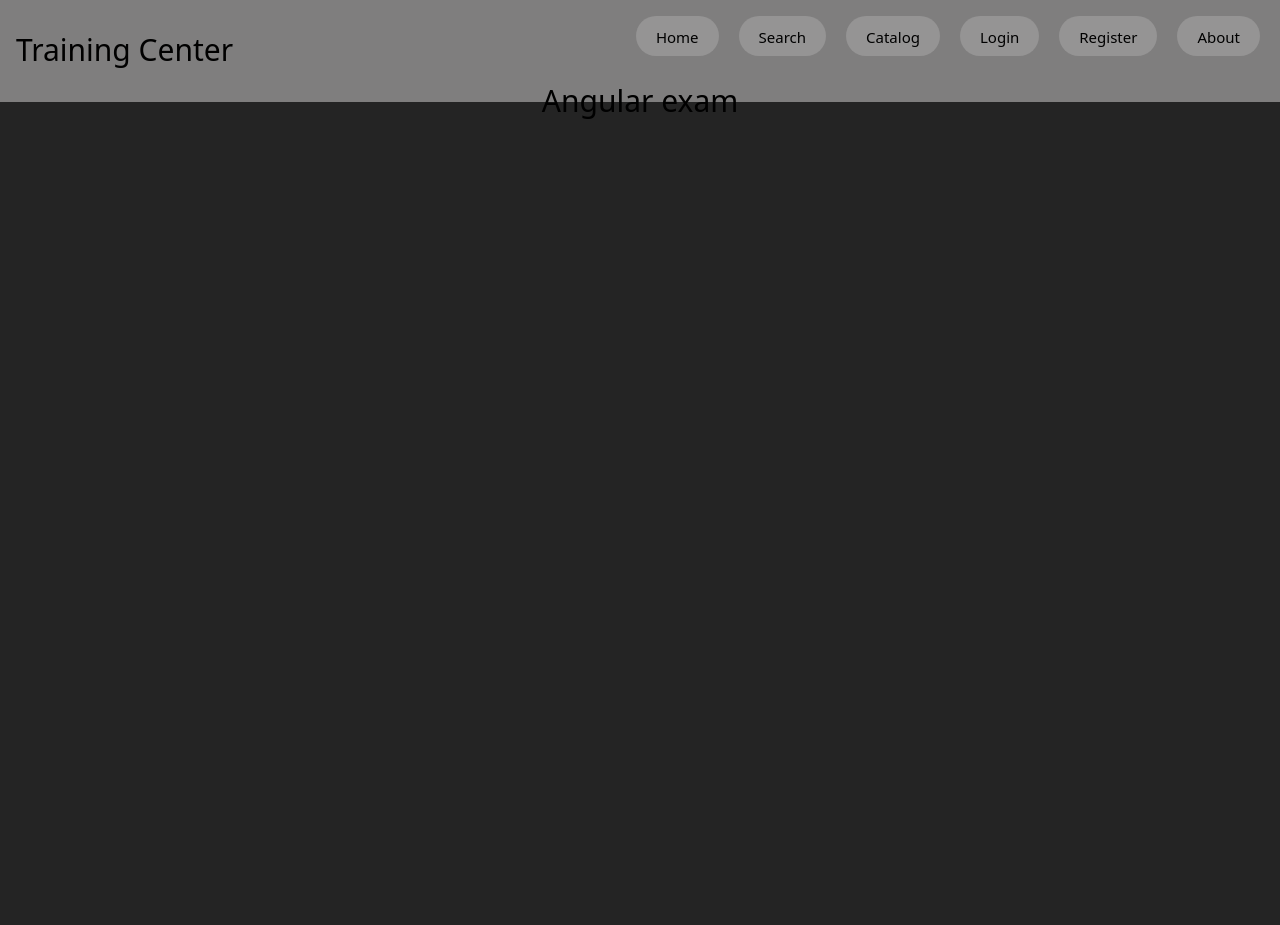
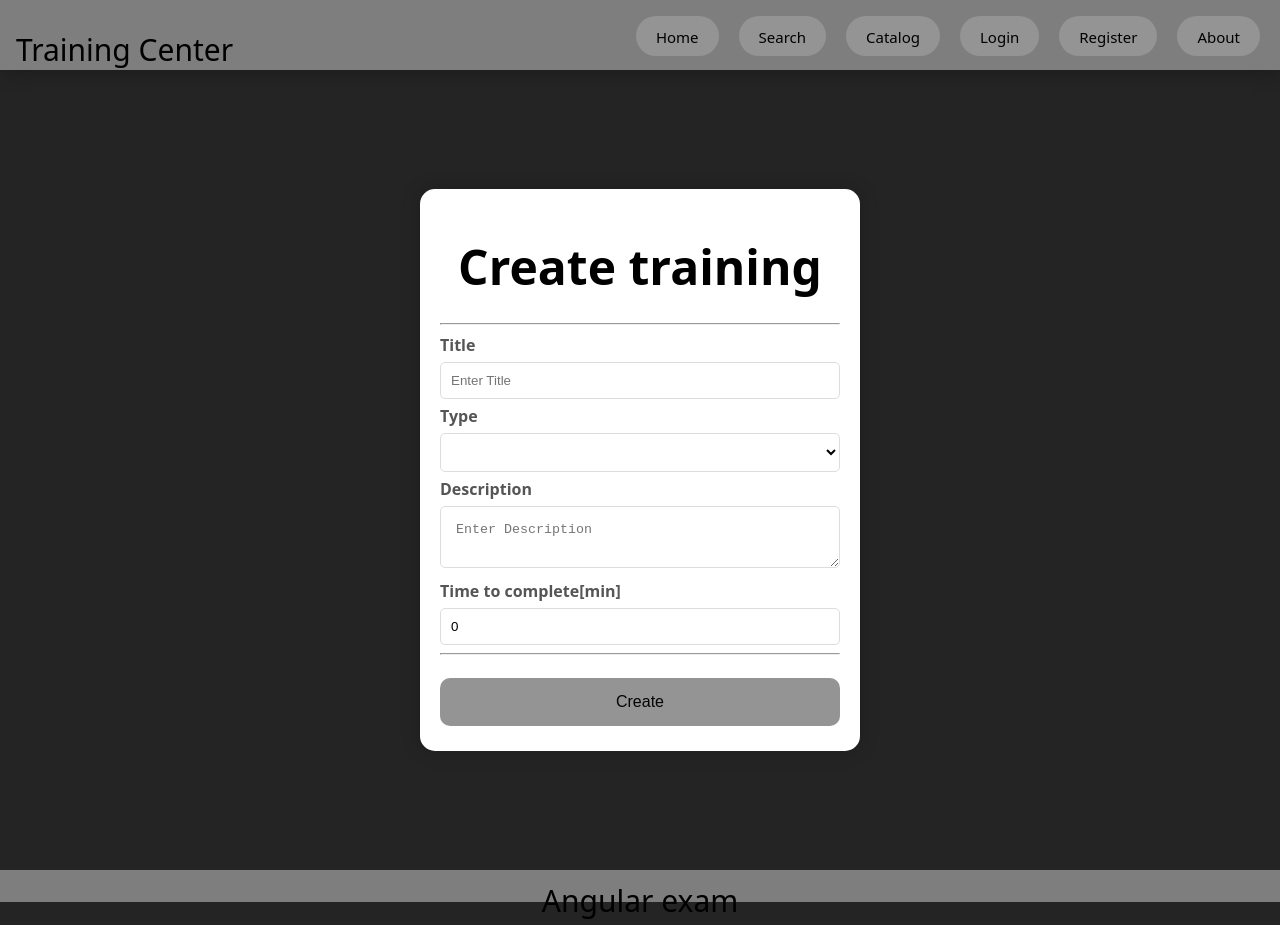
Before and after one commit to VasilP25/Regular-exam, a React (Vite) app: page /create in a window 1280 px wide. Before the commit the page ends 800 px from the top, so only its background shows below. Built offline with nearby package versions, Linux system fonts and the light colour scheme.

Commit message:
Catalog creating

```diff
--- a/src/App.jsx
+++ b/src/App.jsx
@@ -6,8 +6,9 @@
 import About from "./components/About";
 import Login from "./components/Login";
 import Register from "./components/Register";
-import UserContext from "./context/contexts";
 import Logout from "./components/Logout";
+import Create from "./components/Create";
+import Catalog from "./components/Catalog";
 
 function App() {
   return (
@@ -19,6 +20,8 @@
         <Route path="/login" element={<Login />} />
         <Route path="/register" element={<Register />} />
         <Route path="/logout" element={<Logout />} />
+        <Route path="/create" element={<Create />} />
+        <Route path="/catalog" element={<Catalog />} />
       </Routes>
       <Footer />
     </>
--- /dev/null
+++ b/src/components/Catalog.jsx
@@ -0,0 +1,15 @@
+import { useContext, useEffect, useState } from "react";
+import TrainingContext from "../context/trainingContext";
+
+export default function Catalog() {
+  const { getAll } = useContext(TrainingContext);
+  const data = getAll();
+  const [trainings, setTrainings] = useState([]);
+
+  //   useEffect(() => {
+  //     setTrainings(data);
+  //   }, [data]);
+  console.log(data);
+
+  return <></>;
+}
--- /dev/null
+++ b/src/components/Create.jsx
@@ -0,0 +1,132 @@
+import { useContext, useState } from "react";
+import UserContext from "../context/contexts";
+import TrainingContext from "../context/trainingContext";
+import { useNavigate } from "react-router";
+
+export default function Create() {
+  const [title, setTitle] = useState("");
+  const [type, setType] = useState("");
+  const [description, setDescription] = useState("");
+  const [timeToComplete, setTimeToComplete] = useState(0);
+
+  const { user } = useContext(UserContext);
+  const { createTraining } = useContext(TrainingContext);
+  const navigate = useNavigate();
+
+  const titleOnChange = (e) => {
+    setTitle(e.target.value);
+  };
+
+  const typeOnChange = (e) => {
+    setType(e.target.value);
+  };
+
+  const descriptionOnChange = (e) => {
+    setDescription(e.target.value);
+  };
+
+  const timeOnChange = (e) => {
+    setTimeToComplete(e.target.value);
+  };
+
+  const createHandler = async () => {
+    if (!localStorage.getItem("_id")) {
+      alert("You cannot create training!");
+      return null;
+    }
+    console.log(user);
+
+    try {
+      await createTraining(
+        {
+          title,
+          type,
+          description,
+          timeToComplete,
+        },
+        user.accessToken
+      );
+
+      navigate("/");
+    } catch (error) {
+      alert(error.message);
+    }
+  };
+
+  return (
+    <>
+      <div className="centering">
+        {/* <p className="error-message">{{ msg }}</p> */}
+
+        <form action={createHandler}>
+          <div className="container-create">
+            <h1>Create training</h1>
+            <hr />
+
+            <label htmlFor="title">
+              <b>Title</b>
+            </label>
+            <input
+              id="title"
+              type="text"
+              placeholder="Enter Title"
+              name="title"
+              value={title}
+              onChange={titleOnChange}
+            />
+            {/* <p className="error">Title is required.</p> */}
+            {/* <p className="error">Title must be at least 6 characters long.</p> */}
+
+            <label htmlFor="typeTraining">
+              <b>Type</b>
+            </label>
+            <select
+              name="typeTraining"
+              id="typeTraining"
+              value={type}
+              onChange={typeOnChange}
+            >
+              <option value=""></option>
+              <option value="cardio">Cardio</option>
+              <option value="strength">Strength</option>
+            </select>
+            {/* <p className="error">Type is required.</p> */}
+
+            <label htmlFor="description">
+              <b>Description</b>
+            </label>
+            <textarea
+              type="text"
+              placeholder="Enter Description"
+              name="description"
+              id="description"
+              value={description}
+              onChange={descriptionOnChange}
+            ></textarea>
+            {/* <p className="error">Description is required.</p> */}
+            {/* <p className="error">Description must be at least 10 characters long.</p> */}
+            {/* <p className="error">Description must be most 100 characters long.</p> */}
+
+            <label htmlFor="timeToComplete">
+              <b>Time to complete[min]</b>
+            </label>
+            <input
+              type="number"
+              placeholder="Time to complete"
+              name="timeToComplete"
+              id="timeToComplete"
+              value={timeToComplete}
+              onChange={timeOnChange}
+            />
+            {/* <p className="error">Time to complete is required.</p> */}
+            {/* <p className="error">Time to complete must be greater than 0.</p> */}
+            <hr />
+            <button type="submit" className="registerbtn">
+              Create
+            </button>
+          </div>
+        </form>
+      </div>
+    </>
+  );
+}
--- a/src/components/Header.jsx
+++ b/src/components/Header.jsx
@@ -1,9 +1,18 @@
+import { useContext, useEffect, useState } from "react";
 import { Link } from "react-router";
 import UserContext from "../context/contexts";
-import { useContext } from "react";
 
 export default function Header() {
   const { isAuthenticated } = useContext(UserContext);
+  const [logged, setLogged] = useState(false);
+
+  useEffect(() => {
+    if (isAuthenticated) {
+      setLogged(true);
+    } else {
+      setLogged(false);
+    }
+  }, [isAuthenticated]);
 
   return (
     <>
@@ -22,7 +31,7 @@
                 <Link to="/catalog">Catalog</Link>
               </li>
 
-              {isAuthenticated ? (
+              {logged ? (
                 <>
                   <li>
                     <Link to="/mytrainings">My trainigs</Link>
--- a/src/context/contexts.jsx
+++ b/src/context/contexts.jsx
@@ -31,11 +31,11 @@
       },
     });
 
+    const result = await response.json();
     if (!response.ok) {
-      alert(response.statusText);
+      alert(result.message);
       return null;
     }
-    const result = await response.json();
 
     setUser(result);
     localStorage.setItem("_id", result._id);
--- /dev/null
+++ b/src/context/trainingContext.jsx
@@ -0,0 +1,63 @@
+import { createContext } from "react";
+
+const TrainingContext = createContext({
+  training: {
+    title: "",
+    type: "",
+    description: "",
+    timeToComplete: 0,
+  },
+  createTraining() {},
+  getAll() {},
+});
+
+export function TrainingProvider({ children }) {
+  const createTraining = async (data, accessToken) => {
+    console.log(data, accessToken);
+
+    try {
+      const response = await fetch("http://localhost:3030/data/trainings", {
+        method: "POST",
+        headers: {
+          "content-type": "application/json",
+          "X-Authorization": accessToken,
+        },
+        body: JSON.stringify(data),
+      });
+      const result = await response.json();
+      if (!response.ok) {
+        alert(result.message);
+        return null;
+      }
+      return result;
+    } catch (error) {
+      alert(error.message);
+    }
+  };
+  const getAll = async () => {
+    try {
+      const response = await fetch("http://localhost:3030/data/trainings");
+
+      const result = await response.json();
+
+      console.log(result);
+
+      return result;
+    } catch (error) {
+      alert(error.message);
+    }
+  };
+
+  const trainingContextData = {
+    createTraining,
+    getAll,
+  };
+
+  return (
+    <>
+      <TrainingContext value={trainingContextData}>{children}</TrainingContext>
+    </>
+  );
+}
+
+export default TrainingContext;
--- a/src/index.css
+++ b/src/index.css
@@ -4,6 +4,7 @@
 @import url('./styles/About.css');
 @import url('./styles/Login.css');
 @import url('./styles/Register.css');
+@import url('./styles/Create.css');
 
 
 :root {
--- a/src/main.jsx
+++ b/src/main.jsx
@@ -3,11 +3,14 @@
 import App from "./App.jsx";
 import { BrowserRouter } from "react-router";
 import { UserProvider } from "./context/contexts.jsx";
+import { TrainingProvider } from "./context/trainingContext.jsx";
 
 createRoot(document.getElementById("root")).render(
   <BrowserRouter>
-    <UserProvider>
-      <App />
-    </UserProvider>
+    <TrainingProvider>
+      <UserProvider>
+        <App />
+      </UserProvider>
+    </TrainingProvider>
   </BrowserRouter>
 );
--- /dev/null
+++ b/src/styles/Create.css
@@ -0,0 +1,85 @@
+
+.container-create {
+  background-color: #fff;
+    border-radius: 15px;
+    box-shadow: 0 0 20px rgba(0, 0, 0, 0.2);
+    padding: 10px 20px;
+    transition: transform 0.2s;
+    width: 400px;
+    text-align: center;
+}
+#form {
+  padding-top: 20px;
+}
+
+
+
+
+
+
+
+
+.signin {
+  background-color: #f1f1f1;
+  text-align: center;
+}
+/* .centering{
+    display: flex;
+  justify-content: center;
+  align-items: center;
+  height: 60vh;
+  margin: 0;
+  padding-top: 170px;
+} */
+.registerbtn {
+  padding: 15px;
+    border-radius: 10px;
+    margin-top: 15px;
+    margin-bottom: 15px;
+    border: none;
+    color: rgb(5, 5, 5);
+    cursor: pointer;
+    background-color: #959494;
+    width: 100%;
+    font-size: 16px;
+  transition: all .3s;
+
+}
+.registerbtn:hover {
+    background-color: #c8d20f;
+  color: black;
+  cursor: pointer;
+}
+
+.container-create textarea {
+    width: 92%;
+    max-width: 92%;
+  padding: 15px;
+  /* margin: 22px 0px; */
+  /* display: inline-block; */
+  border: none;
+  border: 1px solid #ddd;
+    border-radius: 5px;
+    background-color: white;
+  color: black;
+
+}
+.container-create select{
+    width: 100%;
+    padding: 10px;
+    background-color: white;
+    color: black;
+    border: 1px solid #ddd;
+    border-radius: 5px;
+}
+/* textarea:focus {
+    background-color: #ddd;
+  outline: none;
+} */
+p.error {
+    text-align: left;
+    border-radius: 0.5em;
+    color: red !important;
+    padding-top: 0;
+    font-weight: bold;
+}
```
